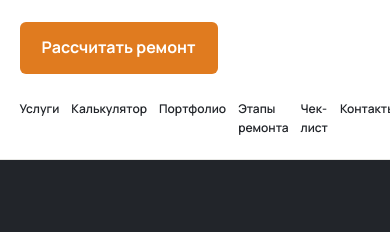
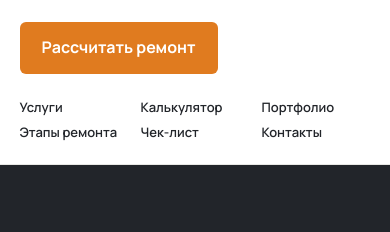
Before and after one commit to stvxs/tz-13-remont-kvadrat, a plain HTML site: page index.html in a window 390 px wide. Shown: the part 57-289 px from the top of the page. Drawn offline with Linux system fonts and the light colour scheme.

Commit message:
feat: исправлено мобильное меню и добавлены скриншоты проверки

```diff
--- a/css/style.css
+++ b/css/style.css
@@ -591,6 +591,22 @@ a {
   }
 }
 
+@media (max-width: 600px) {
+  .nav {
+    display: grid;
+    grid-template-columns: repeat(3, minmax(0, 1fr));
+    justify-content: initial;
+    gap: 8px 12px;
+  }
+
+  .nav a {
+    min-width: 0;
+    font-size: 13px;
+    line-height: 1.35;
+    overflow-wrap: anywhere;
+  }
+}
+
 /* Понятная отметка полей, которые не прошли встроенную проверку формы. */
 .service-card input[aria-invalid="true"],
 .service-card select[aria-invalid="true"] {
```
Also changed, not shown: screens/site/mobile/mobile-home-footer.jpg (added), screens/site/mobile/mobile-home-header-overflow.jpg (added), screens/site/mobile/mobile-home-services-section.jpg (added), screens/site/mobile/mobile-services-cards.jpg (added), 3 other files.
